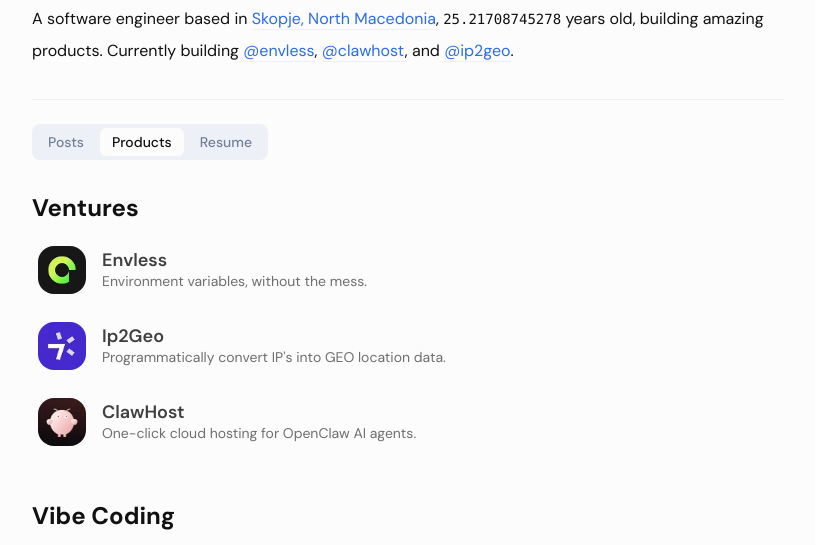
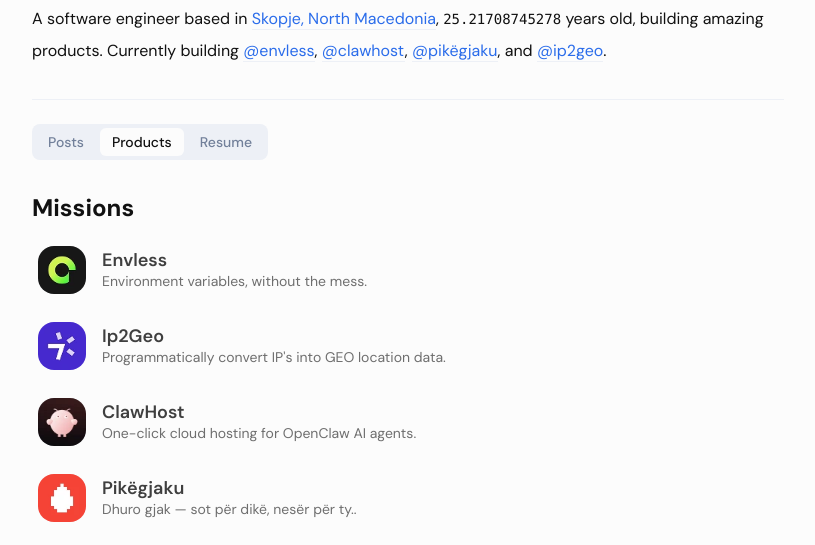
Before and after one commit to bfzli/blog, an Astro site: page /products in a window 1280 px wide. Shown: the part 237-782 px from the top of the page, without its empty margins (232-1047 px from the left). Built offline with nearby package versions, Linux system fonts and the light colour scheme; Astro itself is replaced by a stand-in of ours.

Commit message:
@bfzli | update trailing slash & add Pikëgjaku venture
- Switch trailingSlash to 'never' for streamlined URLs
- Add new venture 'Pikëgjaku' with details in product list
- Introduce 'wrangler.jsonc' for Cloudflare deployment
- Change 'Ventures' section title to 'Missions'

```diff
--- a/astro.config.ts
+++ b/astro.config.ts
@@ -13,7 +13,7 @@
 export default defineConfig({
     devToolbar: { enabled: false },
     site: SITE_URL,
-    trailingSlash: 'always',
+    trailingSlash: 'never',
     adapter: cloudflare({ imageService: 'compile' }),
     vite: { resolve: { alias: { '@': '/src' } } },
     prefetch: { defaultStrategy: 'hover' },
--- a/src/data/products.ts
+++ b/src/data/products.ts
@@ -19,6 +19,12 @@
         icon: '/projects/clawhost.webp',
         url: 'https://clawhost.cloud',
     },
+    {
+        name: 'Pikëgjaku',
+        description: 'Dhuro gjak — sot për dikë, nesër për ty..',
+        icon: '/projects/pikegjaku.webp',
+        url: 'https://pikegjaku.com',
+    }
 ]
 
 export const vibeCoding: VibeCoding[] = [
@@ -45,5 +51,5 @@
         actionIcon: 'https://cdn.simpleicons.org/google',
         tags: ['chrome-extension', 'islamic', 'prayer-times', 'new-tab', 'browser-extension'],
         privacyPolicy: 'Muslim Tab is committed to protecting your privacy. We do not collect, store, or share any personal data whatsoever. Location data, if used, is processed exclusively on your device to calculate prayer times and is never sent to any server or third-party service. We do not use any analytics, tracking tools, or data collection mechanisms. All preferences, settings, and data are stored locally in your browser and never leave your device. Your privacy is completely protected, and you can use Muslim Tab with complete confidence that your data remains yours alone.',
-    },
+    }
 ]
--- a/src/layouts/home.astro
+++ b/src/layouts/home.astro
@@ -32,7 +32,7 @@
 
         <section class='mb-4 mt-2 space-y-2'>
             <h2 class='text-md font-normal leading-loose sm:leading-loose'>
-                A software engineer based in <a href="https://www.google.com/search?q=Skopje,+North+Macedonia" target="_blank" rel="noopener noreferrer" class="border-b border-elevate outline-none text-primary hover:opacity-80 transition-opacity">Skopje, North Macedonia</a>, <DynamicAge birthDate={constants.profile.birthDate.toISOString()} client:load /> years old, building amazing products. Currently building <a href="https://envless.cloud" target="_blank" rel="noopener noreferrer" class="border-b border-elevate outline-none text-primary hover:opacity-80 transition-opacity">@envless</a>, <a href="https://clawhost.cloud" target="_blank" rel="noopener noreferrer" class="border-b border-elevate outline-none text-primary hover:opacity-80 transition-opacity">@clawhost</a>, and <a href="https://ip2geo.dev" target="_blank" rel="noopener noreferrer" class="border-b border-elevate outline-none text-primary hover:opacity-80 transition-opacity">@ip2geo</a>.
+                A software engineer based in <a href="https://www.google.com/search?q=Skopje,+North+Macedonia" target="_blank" rel="noopener noreferrer" class="border-b border-elevate outline-none text-primary hover:opacity-80 transition-opacity">Skopje, North Macedonia</a>, <DynamicAge birthDate={constants.profile.birthDate.toISOString()} client:load /> years old, building amazing products. Currently building <a href="https://envless.cloud" target="_blank" rel="noopener noreferrer" class="border-b border-elevate outline-none text-primary hover:opacity-80 transition-opacity">@envless</a>, <a href="https://clawhost.cloud" target="_blank" rel="noopener noreferrer" class="border-b border-elevate outline-none text-primary hover:opacity-80 transition-opacity">@clawhost</a>, <a href="https://pikegjaku.com" target="_blank" rel="noopener noreferrer" class="border-b border-elevate outline-none text-primary hover:opacity-80 transition-opacity">@pikëgjaku</a>, and <a href="https://ip2geo.dev" target="_blank" rel="noopener noreferrer" class="border-b border-elevate outline-none text-primary hover:opacity-80 transition-opacity">@ip2geo</a>.
             </h2>
         </section>
 
--- a/src/pages/products.astro
+++ b/src/pages/products.astro
@@ -15,7 +15,7 @@
     type='website'
 >
     <section class="mt-8">
-        <h2 class='text-2xl font-bold'>Ventures</h2>
+        <h2 class='text-2xl font-bold'>Missions</h2>
 
         <ul class='mt-4 space-y-4'>
             {ventures.map((product: Venture) => (
```
Also changed, not shown: src/assets/projects/pikegjaku.webp (added), 1 other file.
